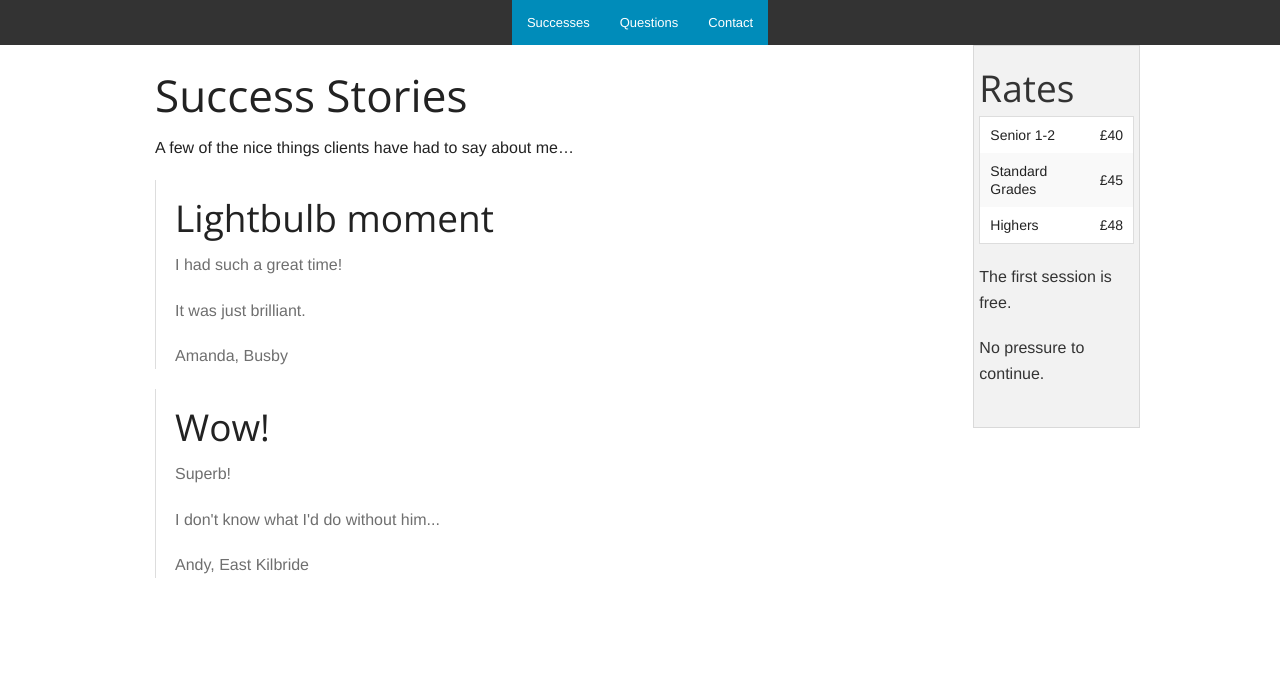
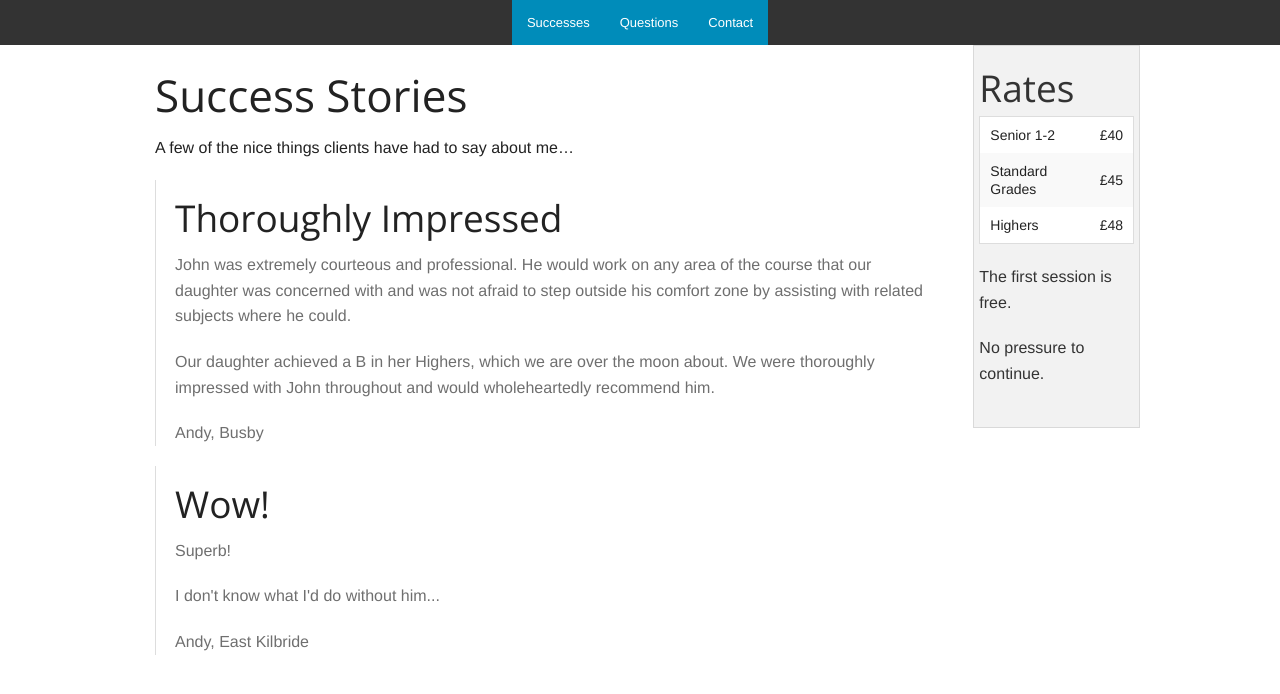
Before and after one commit to johngallagher/jgtutoring, a Jekyll site: the page built from successes/index.md, in a window 1280 px wide. Shown: the top 694 px of the page. Built offline with Jekyll 4.4.1, drawn with Linux system fonts in a browser that asks for light colours.

Commit message:
Updated testimonials.yml

```diff
--- a/_data/testimonials.yml
+++ b/_data/testimonials.yml
@@ -1,8 +1,8 @@
-- title: "Lightbulb moment"
-  name: "Amanda, Busby"
+- title: "Thoroughly Impressed"
+  name: "Andy, Busby"
   quote:
-    - paragraph: "I had such a great time!"
-    - paragraph: "It was just brilliant."
+    - paragraph: "John was extremely courteous and professional. He would work on any area of the course that our daughter was concerned with and was not afraid to step outside his comfort zone by assisting with related subjects where he could."
+    - paragraph: "Our daughter achieved a B in her Highers, which we are over the moon about. We were thoroughly impressed with John throughout and would wholeheartedly recommend him."
 
 - title: "Wow!"
   name: "Andy, East Kilbride"
```
